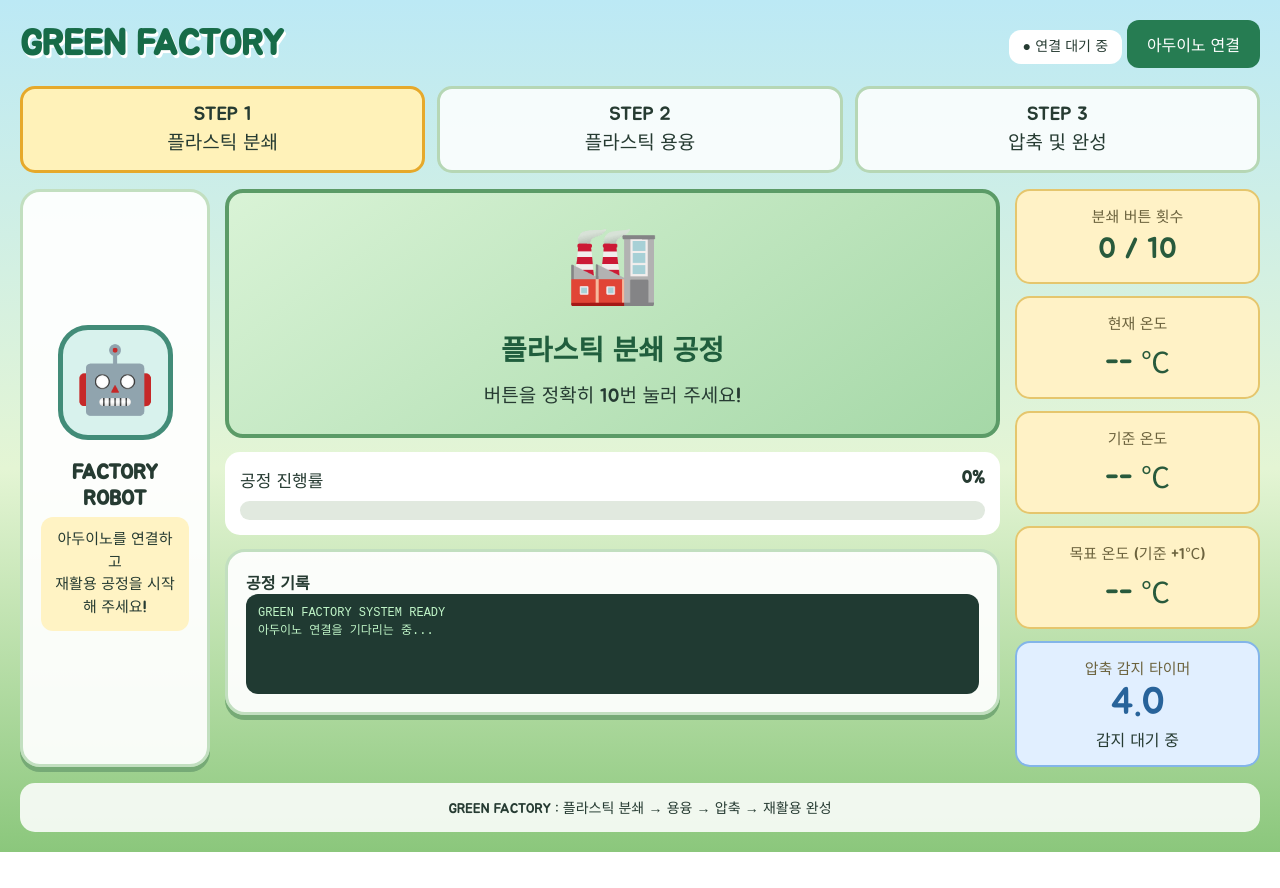
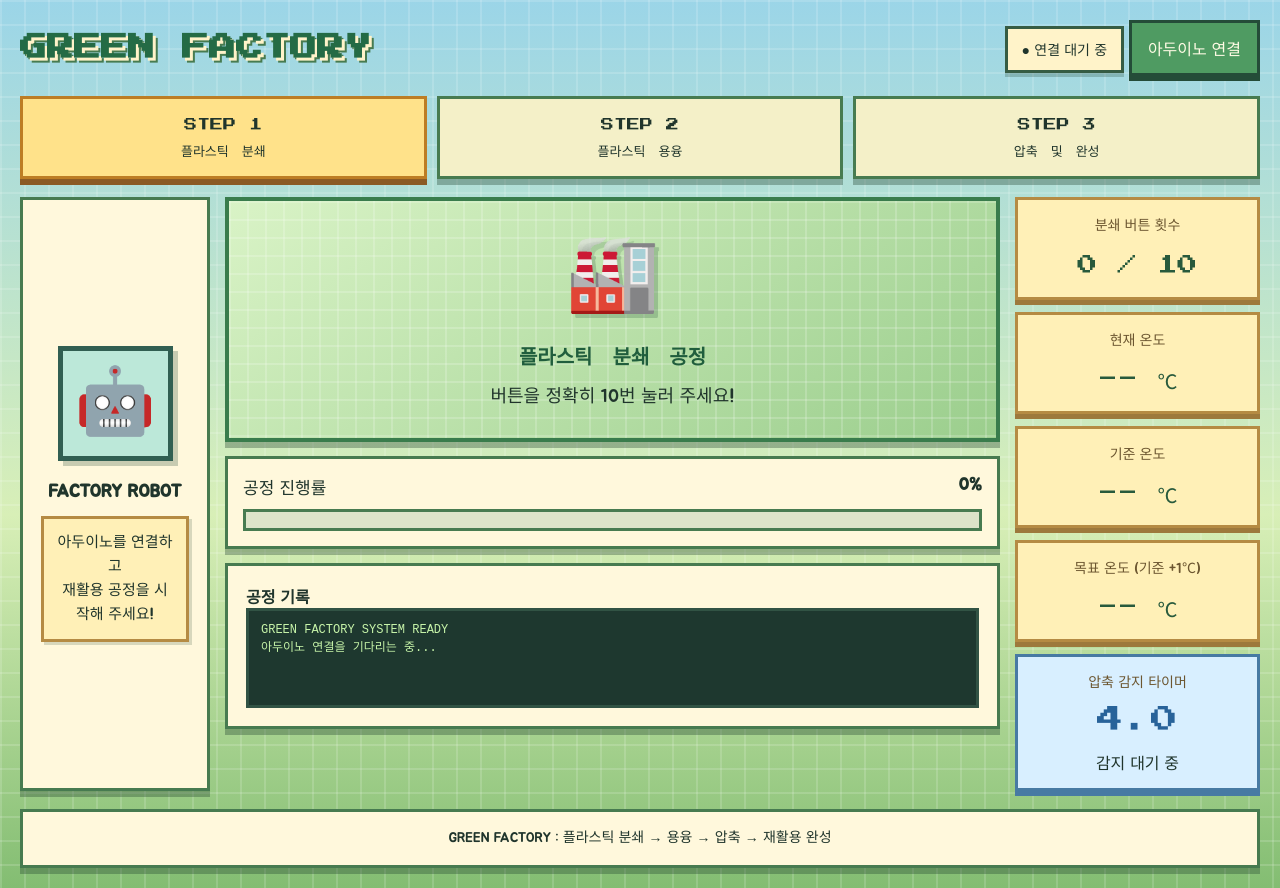
Before and after one commit to chaeun0623/codee, a plain HTML site: page index.html in a window 1280 px wide. Before the commit the page ends 852 px from the top, so only its background shows below. Drawn offline with Linux system fonts and the light colour scheme.

Commit message:
Update index.html

```diff
--- a/index.html
+++ b/index.html
@@ -4,22 +4,33 @@
 <head>
 <meta charset="UTF-8">
 <meta name="viewport" content="width=device-width, initial-scale=1.0">
-<title>GREEN FACTORY</title>
-<link href="https://fonts.googleapis.com/css2?family=Jua&display=swap" rel="stylesheet">
+<title>GREEN FACTORY - PIXEL GAME</title>
+
+<link href="https://fonts.googleapis.com/css2?family=Press+Start+2P&family=Jua&display=swap" rel="stylesheet">
 
 <style>
-* { box-sizing: border-box; }
+* {
+  box-sizing: border-box;
+}
 
 body {
   margin: 0;
   min-height: 100vh;
   padding: 20px;
   font-family: 'Jua', sans-serif;
-  color: #263b32;
-  background: linear-gradient(#bce9f5, #e4f5d4 55%, #8bc77c);
+  color: #20352c;
+  background-color: #9bd5e8;
+  background-image:
+    linear-gradient(90deg, rgba(255,255,255,.15) 2px, transparent 2px),
+    linear-gradient(rgba(255,255,255,.15) 2px, transparent 2px),
+    linear-gradient(#9bd5e8, #d8efb7 58%, #83bd72);
+  background-size: 24px 24px, 24px 24px, auto;
 }
 
-.game { max-width: 1250px; margin: auto; }
+.game {
+  max-width: 1250px;
+  margin: auto;
+}
 
 header {
   display: flex;
@@ -27,54 +38,77 @@ header {
   align-items: center;
   flex-wrap: wrap;
   gap: 12px;
-  margin-bottom: 18px;
+  margin-bottom: 20px;
 }
 
 h1 {
-  font-size: 36px;
+  font-family: 'Press Start 2P', monospace;
+  font-size: clamp(17px, 2.5vw, 27px);
+  line-height: 1.7;
   margin: 0;
-  color: #176b48;
-  text-shadow: 2px 3px white;
+  color: #246b45;
+  text-shadow: 3px 3px 0 #fff3c9, 5px 5px 0 #477b50;
 }
 
 button {
-  border: none;
-  border-radius: 12px;
-  padding: 12px 20px;
-  background: #267c52;
-  color: white;
+  border: 3px solid #244c38;
+  border-radius: 0;
+  padding: 13px 16px;
+  background: #4f9b62;
+  color: #fffbe5;
   font-family: inherit;
   font-size: 16px;
   cursor: pointer;
+  box-shadow: 0 5px 0 #244c38;
 }
 
-button:disabled { opacity: .6; cursor: default; }
+button:active:not(:disabled) {
+  transform: translateY(4px);
+  box-shadow: 0 1px 0 #244c38;
+}
+
+button:disabled {
+  opacity: .65;
+  cursor: default;
+}
 
 #connectionStatus {
-  background: white;
+  display: inline-block;
+  border: 3px solid #365c43;
+  background: #fff3c9;
   padding: 10px 14px;
-  border-radius: 12px;
   font-size: 14px;
+  box-shadow: 0 4px 0 rgba(35,67,48,.25);
 }
 
 .steps {
   display: grid;
   grid-template-columns: repeat(3, 1fr);
-  gap: 12px;
-  margin-bottom: 16px;
+  gap: 10px;
+  margin-bottom: 18px;
 }
 
 .step {
-  background: #ffffffd9;
+  background: #f4f0c8;
   padding: 14px;
   text-align: center;
-  border-radius: 15px;
-  border: 3px solid #b6d7b5;
-  font-size: 19px;
+  border: 3px solid #477b50;
+  font-family: 'Press Start 2P', monospace;
+  font-size: clamp(9px, 1.3vw, 13px);
+  line-height: 1.9;
+  box-shadow: 0 6px 0 rgba(35,67,48,.35);
 }
 
-.step.active { background: #fff2b9; border-color: #e6a92b; }
-.step.done { background: #c9f1c8; border-color: #55a65b; }
+.step.active {
+  background: #ffe28a;
+  border-color: #bd7d24;
+  box-shadow: 0 6px 0 #8b5b24;
+}
+
+.step.done {
+  background: #b9e6a2;
+  border-color: #397c4c;
+}
 
 .main {
   display: grid;
@@ -83,11 +117,10 @@ button:disabled { opacity: .6; cursor: default; }
 }
 
 .panel {
-  background: #ffffffed;
-  border: 3px solid #c2dfc0;
-  border-radius: 20px;
+  background: #fff8dc;
+  border: 3px solid #477b50;
   padding: 18px;
-  box-shadow: 0 5px 0 #76aa76;
+  box-shadow: 0 6px 0 rgba(35,67,48,.35);
 }
 
 .robot {
@@ -101,122 +134,201 @@ button:disabled { opacity: .6; cursor: default; }
 .robotFace {
   width: 115px;
   height: 115px;
-  background: #d8f2ed;
-  border: 5px solid #428c78;
-  border-radius: 30px;
+  background: #bce8d9;
+  border: 5px solid #315f52;
   display: flex;
   align-items: center;
   justify-content: center;
   font-size: 65px;
   margin-bottom: 15px;
+  box-shadow: 5px 5px 0 rgba(35,67,48,.25);
 }
 
-.robot h2 { font-size: 21px; margin: 5px 0; }
+.robot h2 {
+  font-size: 18px;
+  margin: 5px 0 12px;
+}
 
 #robotMessage {
-  background: #fff3c4;
-  border-radius: 12px;
+  background: #fff0b7;
+  border: 3px solid #b58b43;
   padding: 12px;
-  line-height: 1.5;
+  line-height: 1.6;
   width: 100%;
   font-size: 15px;
+  box-shadow: 3px 3px 0 rgba(35,67,48,.18);
 }
 
-.center { display: flex; flex-direction: column; gap: 14px; }
+.center {
+  display: flex;
+  flex-direction: column;
+  gap: 14px;
+}
 
 .factory {
-  background: linear-gradient(145deg, #d9f3d6, #a5d8a7);
-  border: 4px solid #5b9b67;
-  border-radius: 18px;
+  background-color: #b9e2a5;
+  background-image:
+    linear-gradient(90deg, rgba(255,255,255,.18) 2px, transparent 2px),
+    linear-gradient(rgba(255,255,255,.18) 2px, transparent 2px),
+    linear-gradient(145deg, #d9f3c6, #9bce8d);
+  background-size: 18px 18px, 18px 18px, auto;
+  border: 4px solid #397c4c;
   min-height: 235px;
   padding: 20px;
   text-align: center;
   display: flex;
   flex-direction: column;
   justify-content: center;
+  box-shadow: 0 6px 0 rgba(35,67,48,.35);
 }
 
-#stageTitle { font-size: 28px; color: #205e3d; margin: 5px; }
-#factoryIcon { font-size: 75px; margin: 8px; }
-#mainMessage { font-size: 19px; margin: 5px; }
+#stageTitle {
+  font-family: 'Press Start 2P', monospace;
+  font-size: clamp(13px, 2vw, 20px);
+  line-height: 1.8;
+  color: #205e3d;
+  margin: 5px;
+}
 
-.progressBox { background: white; border-radius: 15px; padding: 15px; }
+#factoryIcon {
+  font-size: 75px;
+  margin: 8px;
+  filter: drop-shadow(4px 4px 0 rgba(32,73,48,.22));
+}
+
+#mainMessage {
+  font-size: 18px;
+  margin: 5px;
+  line-height: 1.7;
+}
+
+.progressBox {
+  background: #fff8dc;
+  border: 3px solid #477b50;
+  padding: 15px;
+  box-shadow: 0 6px 0 rgba(35,67,48,.35);
+}
 
 .progressTop {
   display: flex;
   justify-content: space-between;
-  margin-bottom: 9px;
+  margin-bottom: 10px;
   font-size: 17px;
 }
 
 .progress {
-  height: 19px;
-  background: #e1e9df;
-  border-radius: 20px;
+  height: 22px;
+  background: #dce4c9;
+  border: 3px solid #477b50;
   overflow: hidden;
 }
 
 #progressBar {
   width: 0%;
   height: 100%;
-  background: linear-gradient(90deg, #55b96b, #b1d943);
-  transition: width .3s;
+  background: repeating-linear-gradient(
+    90deg,
+    #4f9b62 0 12px,
+    #8bc85b 12px 24px
+  );
+  transition: width .3s steps(8);
 }
 
 .log {
   height: 100px;
   overflow-y: auto;
-  background: #203a32;
-  color: #bff4c7;
-  border-radius: 12px;
+  background: #1e382f;
+  color: #c7f4a9;
+  border: 3px solid #315344;
   padding: 12px;
   font-family: monospace;
   font-size: 12px;
   overflow-wrap: anywhere;
 }
 
-.stats { display: flex; flex-direction: column; gap: 12px; }
+.stats {
+  display: flex;
+  flex-direction: column;
+  gap: 12px;
+}
 
 .stat {
-  background: #fff2c6;
-  border: 2px solid #e5c66d;
-  border-radius: 15px;
+  background: #fff0b7;
+  border: 3px solid #b58b43;
   padding: 14px;
   text-align: center;
+  box-shadow: 0 5px 0 #9d793c;
 }
 
-.statTitle { font-size: 15px; color: #6c633e; }
-.statValue { font-size: 29px; color: #285a3c; margin-top: 5px; }
+.statTitle {
+  font-size: 14px;
+  line-height: 1.8;
+  color: #6c5630;
+}
+
+.statValue {
+  font-family: 'Press Start 2P', monospace;
+  font-size: clamp(13px, 1.8vw, 20px);
+  line-height: 1.8;
+  color: #285a3c;
+  margin-top: 7px;
+}
 
 .timer {
-  background: #e1efff;
-  border: 2px solid #83b5e9;
-  border-radius: 15px;
+  background: #d8efff;
+  border: 3px solid #477aa3;
   padding: 14px;
   text-align: center;
+  box-shadow: 0 5px 0 #477aa3;
 }
 
-#timerValue { font-size: 38px; color: #28639a; }
+#timerValue {
+  font-family: 'Press Start 2P', monospace;
+  font-size: 27px;
+  line-height: 1.8;
+  color: #28639a;
+}
+
+#timerMessage {
+  margin-top: 5px;
+}
 
 .bottom {
-  margin-top: 16px;
-  background: #ffffffdd;
+  margin-top: 18px;
+  background: #fff8dc;
+  border: 3px solid #477b50;
   padding: 14px;
-  border-radius: 15px;
   text-align: center;
   font-size: 14px;
+  line-height: 1.8;
+  box-shadow: 0 6px 0 rgba(35,67,48,.35);
 }
 
 @media(max-width: 800px) {
-  .main { grid-template-columns: 1fr; }
-  .robot { flex-direction: row; gap: 15px; }
+  .main {
+    grid-template-columns: 1fr;
+  }
+
+  .robot {
+    flex-direction: row;
+    gap: 15px;
+  }
+
   .robotFace {
     width: 80px;
     height: 80px;
     font-size: 45px;
     flex-shrink: 0;
   }
-  h1 { font-size: 28px; }
+
+  h1 {
+    font-size: 17px;
+  }
+
+  .step {
+    font-size: 8px;
+    padding: 10px 4px;
+  }
 }
 </style>
 </head>
@@ -244,11 +356,15 @@ button:disabled { opacity: .6; cursor: default; }
   <div class="robotFace" id="robotFace">🤖</div>
   <div>
     <h2>FACTORY ROBOT</h2>
-    <div id="robotMessage">아두이노를 연결하고<br>재활용 공정을 시작해 주세요!</div>
+    <div id="robotMessage">
+      아두이노를 연결하고<br>
+      재활용 공정을 시작해 주세요!
+    </div>
   </div>
 </section>
 
 <section class="center">
+
   <div class="factory">
     <div id="factoryIcon">🏭</div>
     <h2 id="stageTitle">플라스틱 분쇄 공정</h2>
@@ -272,9 +388,11 @@ button:disabled { opacity: .6; cursor: default; }
       아두이노 연결을 기다리는 중...
     </div>
   </div>
+
 </section>
 
 <section class="stats">
+
   <div class="stat">
     <div class="statTitle">분쇄 버튼 횟수</div>
     <div class="statValue" id="countValue">0 / 10</div>
@@ -300,8 +418,8 @@ button:disabled { opacity: .6; cursor: default; }
     <div id="timerValue">4.0</div>
     <div id="timerMessage">감지 대기 중</div>
   </div>
+
 </section>
-
 </div>
 
 <div class="bottom">
@@ -370,19 +488,22 @@ function setStage(stage) {
   if (stage === 1) {
     $("stageTitle").textContent = "플라스틱 용융 공정";
     $("factoryIcon").textContent = "🌡️";
-    $("mainMessage").textContent = "기준 온도보다 1℃ 높아지면 다음 단계로 이동합니다.";
+    $("mainMessage").textContent =
+      "기준 온도보다 1℃ 높아지면 다음 단계로 이동합니다.";
   }
 
   if (stage === 2) {
     $("stageTitle").textContent = "플라스틱 압축 공정";
     $("factoryIcon").textContent = "🏭";
-    $("mainMessage").textContent = "센서 10cm 이내에서 물체를 4초간 유지하세요!";
+    $("mainMessage").textContent =
+      "센서 10cm 이내에서 물체를 4초간 유지하세요!";
   }
 
   if (stage === 3) {
     $("stageTitle").textContent = "재활용 공정 완료!";
     $("factoryIcon").textContent = "🏆";
-    $("mainMessage").textContent = "모든 재활용 공정이 완료되었습니다!";
+    $("mainMessage").textContent =
+      "모든 재활용 공정이 완료되었습니다!";
     robot("모든 재활용 공정이<br>완료되었습니다!", "🎉");
   }
 
@@ -391,8 +512,12 @@ function setStage(stage) {
 
 function startTimer() {
   pressStart = Date.now();
+
   $("timerMessage").textContent = "물체 감지 중!";
-  robot("초음파 센서가 물체를 감지했어요!<br>4초 동안 유지하세요.", "👀");
+  robot(
+    "초음파 센서가 물체를 감지했어요!<br>4초 동안 유지하세요.",
+    "👀"
+  );
 
   if (timerInterval) clearInterval(timerInterval);
 
@@ -404,7 +529,9 @@ function startTimer() {
 
     $("timerValue").textContent = remain.toFixed(1);
 
-    if (remain <= 0) clearInterval(timerInterval);
+    if (remain <= 0) {
+      clearInterval(timerInterval);
+    }
   }, 50);
 }
 
@@ -414,8 +541,13 @@ function cancelTimer() {
   if (timerInterval) clearInterval(timerInterval);
 
   $("timerValue").textContent = "4.0";
-  $("timerMessage").textContent = "감지가 끊겼습니다. 다시 시도하세요.";
-  robot("물체 감지가 끊겼어요.<br>다시 센서 가까이에 놓아 주세요.", "🤖");
+  $("timerMessage").textContent =
+    "감지가 끊겼습니다. 다시 시도하세요.";
+
+  robot(
+    "물체 감지가 끊겼어요.<br>다시 센서 가까이에 놓아 주세요.",
+    "🤖"
+  );
 }
 
 function completeGame() {
@@ -425,6 +557,7 @@ function completeGame() {
 
   $("timerValue").textContent = "완료!";
   $("timerMessage").textContent = "압축 공정 성공!";
+
   setStage(3);
   log("ALL PROCESS COMPLETE!");
 }
@@ -436,7 +569,10 @@ function processLine(line) {
   log(line);
 
   if (line === "SYSTEM_READY") {
-    robot("아두이노 연결 성공!<br>분쇄 공정을 시작하세요.", "🤖");
+    robot(
+      "아두이노 연결 성공!<br>분쇄 공정을 시작하세요.",
+      "🤖"
+    );
   }
 
   if (line === "STEP1_READY") {
@@ -459,21 +595,33 @@ function processLine(line) {
   if (line === "CRUSH_DONE") {
     $("countValue").textContent = "10 / 10";
     updateProgress();
-    robot("버튼 10회 입력 완료!<br>분쇄 공정이 끝났습니다.", "✅");
+
+    robot(
+      "버튼 10회 입력 완료!<br>분쇄 공정이 끝났습니다.",
+      "✅"
+    );
   }
 
   if (line === "STEP2_READY") {
     setStage(1);
-    robot("분쇄 완료!<br>용융 공정을 시작합니다.", "🌡️");
+
+    robot(
+      "분쇄 완료!<br>용융 공정을 시작합니다.",
+      "🌡️"
+    );
   }
 
   if (line.startsWith("TEMP:")) {
     const temp = parseFloat(line.split(":")[1]);
-    if (!isNaN(temp)) $("tempValue").textContent = temp.toFixed(1) + " ℃";
+
+    if (!isNaN(temp)) {
+      $("tempValue").textContent = temp.toFixed(1) + " ℃";
+    }
   }
 
   if (line.startsWith("BASE_TEMP:")) {
     const temp = parseFloat(line.split(":")[1]);
+
     if (!isNaN(temp)) {
       $("baseValue").textContent = temp.toFixed(1) + " ℃";
     }
@@ -481,8 +629,10 @@ function processLine(line) {
 
   if (line.startsWith("TARGET_TEMP:")) {
     const temp = parseFloat(line.split(":")[1]);
+
     if (!isNaN(temp)) {
       $("targetValue").textContent = temp.toFixed(1) + " ℃";
+
       $("mainMessage").textContent =
         "기준 온도 " + $("baseValue").textContent +
         " → 목표 온도 " + $("targetValue").textContent;
@@ -490,17 +640,28 @@ function processLine(line) {
   }
 
   if (line === "MELT_DONE") {
-    robot("목표 온도에 도달했습니다!<br>용융 공정 완료!", "🔥");
+    robot(
+      "목표 온도에 도달했습니다!<br>용융 공정 완료!",
+      "🔥"
+    );
   }
 
   if (line === "STEP3_READY") {
     setStage(2);
-    robot("이제 압축 공정입니다!<br>센서에 물체를 가까이 대세요.", "🏭");
+
+    robot(
+      "이제 압축 공정입니다!<br>센서에 물체를 가까이 대세요.",
+      "🏭"
+    );
   }
 
-  if (line === "PRESS_START") startTimer();
+  if (line === "PRESS_START") {
+    startTimer();
+  }
 
-  if (line === "PRESS_CANCEL") cancelTimer();
+  if (line === "PRESS_CANCEL") {
+    cancelTimer();
+  }
 
   if (line === "PROCESS_DONE" || line === "ALL_COMPLETE") {
     completeGame();
@@ -521,19 +682,28 @@ async function connectArduino() {
     $("connectBtn").textContent = "연결됨";
     $("connectBtn").disabled = true;
 
-    robot("아두이노 연결 성공!<br>게임을 시작합니다.", "🤖");
+    robot(
+      "아두이노 연결 성공!<br>게임을 시작합니다.",
+      "🤖"
+    );
 
     readSerial();
+
   } catch (error) {
     console.error(error);
+
     $("connectionStatus").textContent = "● 연결 실패";
-    alert("연결에 실패했습니다. 시리얼 모니터를 닫고 다시 시도해 주세요.");
+
+    alert(
+      "연결에 실패했습니다. 시리얼 모니터를 닫고 다시 시도해 주세요."
+    );
   }
 }
 
 async function readSerial() {
   const decoder = new TextDecoderStream();
   const closed = port.readable.pipeTo(decoder.writable);
+
   reader = decoder.readable.getReader();
 
   let buffer = "";
@@ -541,6 +711,7 @@ async function readSerial() {
   try {
     while (true) {
       const { value, done } = await reader.read();
+
       if (done) break;
 
       buffer += value;
@@ -552,14 +723,17 @@ async function readSerial() {
         processLine(line);
       }
     }
+
   } catch (error) {
     console.error(error);
     log("시리얼 읽기 오류");
+
   } finally {
     reader.releaseLock();
     await closed.catch(() => {});
   }
 }
 </script>
+
 </body>
 </html>
```
